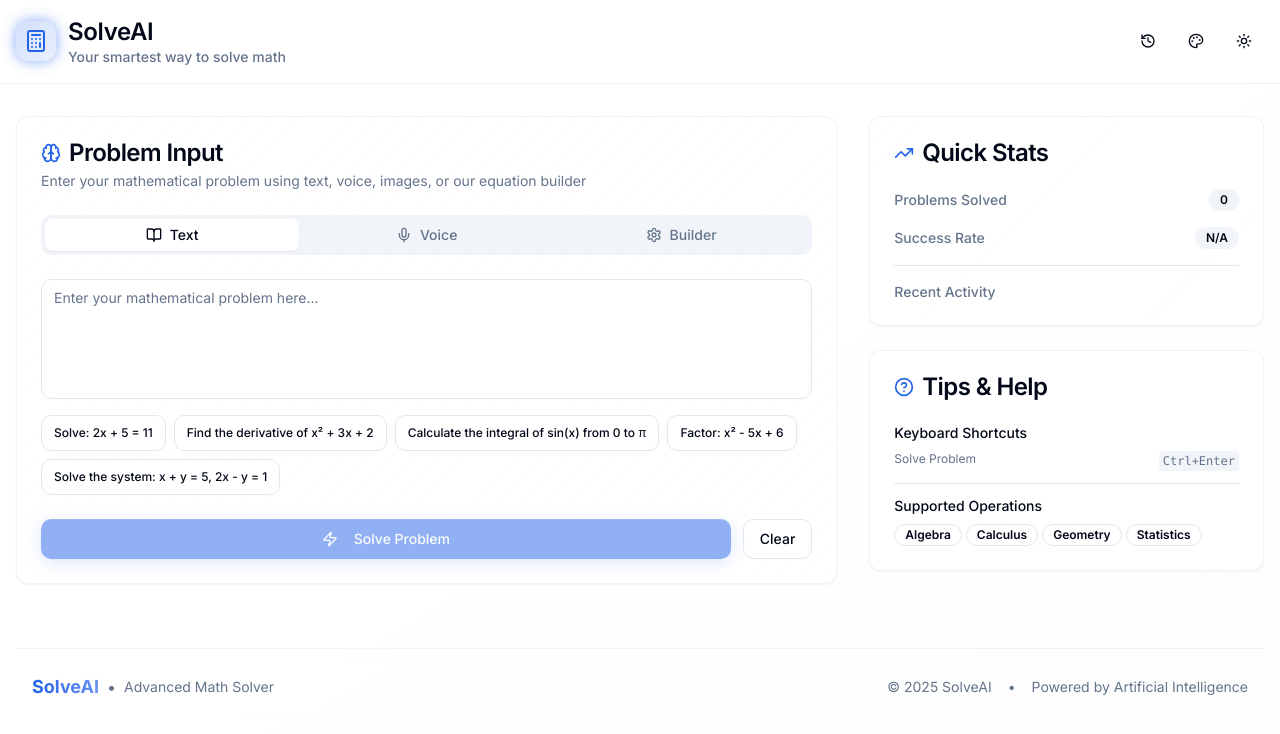
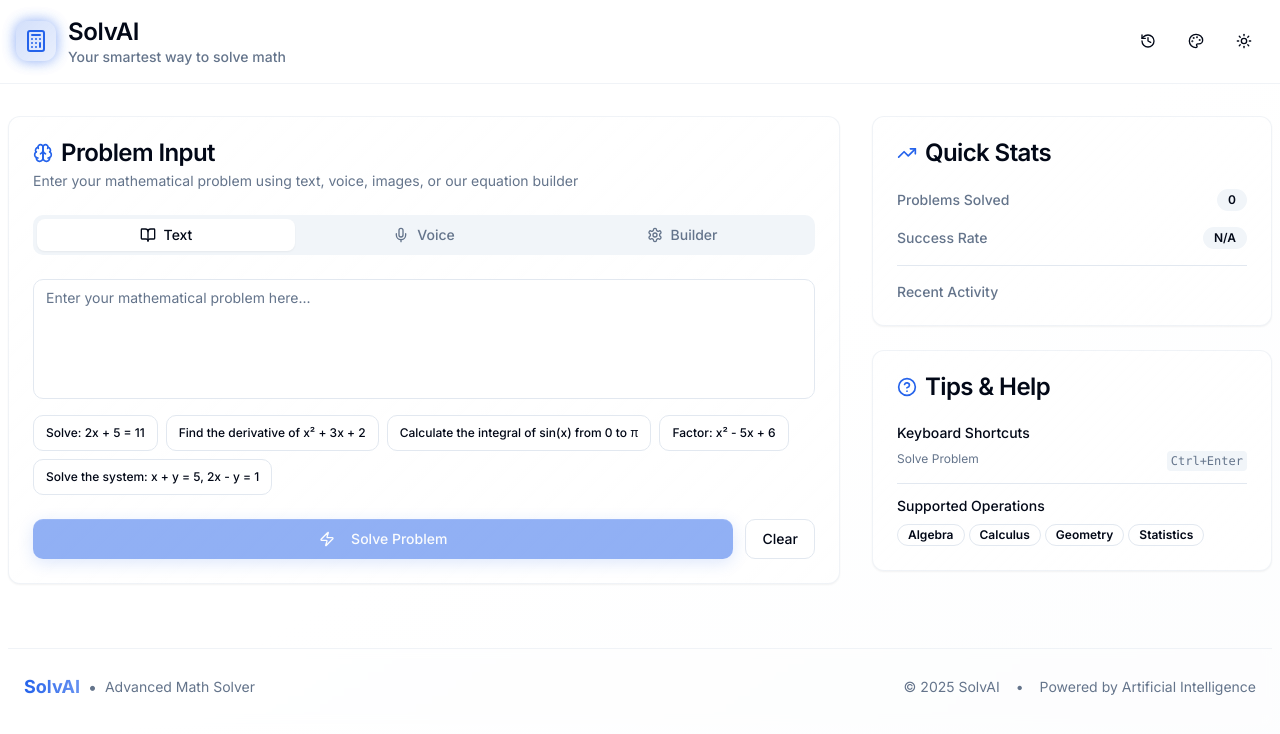
Before and after one commit to kunal-shetty/AI-Calculator, a Next.js app: page / in a window 1280 px wide. Shown: the top 734 px of the page. Built offline with nearby package versions, Linux system fonts and the light colour scheme.

Commit message:
Minor changes

```diff
--- a/app/page.tsx
+++ b/app/page.tsx
@@ -206,7 +206,7 @@ export default function MathCalculator() {
                 <Calculator className="h-6 w-6 text-primary" />
               </div>
               <div>
-                <h1 className="text-title font-bold">SolveAI</h1>
+                <h1 className="text-title font-bold">SolvAI</h1>
                 <p className="text-caption">Your smartest way to solve math</p>
               </div>
             </div>
@@ -229,7 +229,7 @@ export default function MathCalculator() {
         </div>
       </header>
 
-      <div className="container mx-auto px-4 py-8">
+      <div className="container mx-auto px-2 py-8">
         <div className="grid lg:grid-cols-3 gap-8">
           {/* Main Input Section */}
           <div className="lg:col-span-2 space-y-6">
@@ -482,13 +482,13 @@ export default function MathCalculator() {
             <div className="flex flex-col items-center gap-3 sm:flex-row sm:justify-between sm:gap-4">
               <div className="flex flex-col items-center gap-1 sm:flex-row sm:gap-2">
                 <span className="text-base sm:text-lg font-bold bg-gradient-to-r from-primary to-primary/70 bg-clip-text text-transparent">
-                  SolveAI
+                  SolvAI
                 </span>
                 <span className="hidden sm:inline text-muted-foreground">•</span>
                 <span className="text-xs sm:text-sm text-muted-foreground text-center">Advanced Math Solver</span>
               </div>
               <div className="flex flex-col items-center gap-1 sm:flex-row sm:gap-4 text-xs sm:text-sm text-muted-foreground">
-                <span>© 2025 SolveAI</span>
+                <span>© 2025 SolvAI</span>
                 <span className="hidden sm:inline">•</span>
                 <span className="text-center">Powered by Artificial Intelligence</span>
               </div>
```
